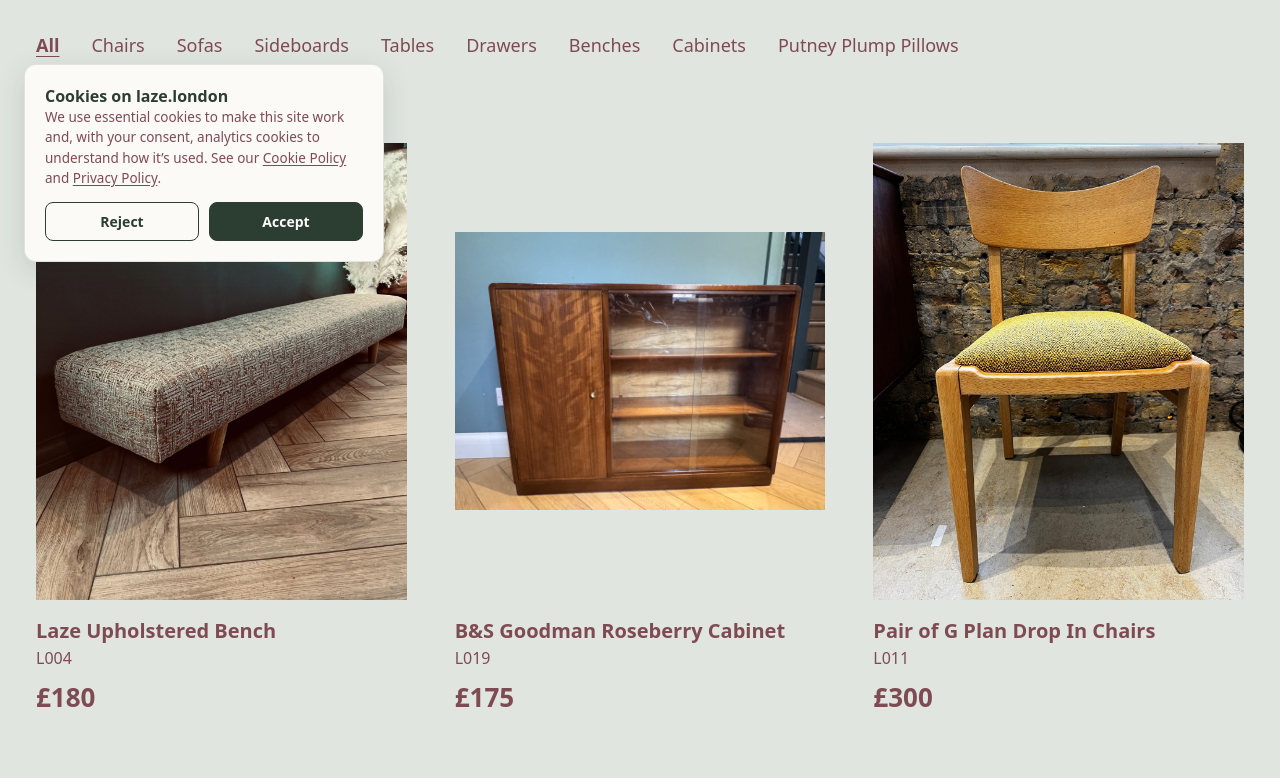
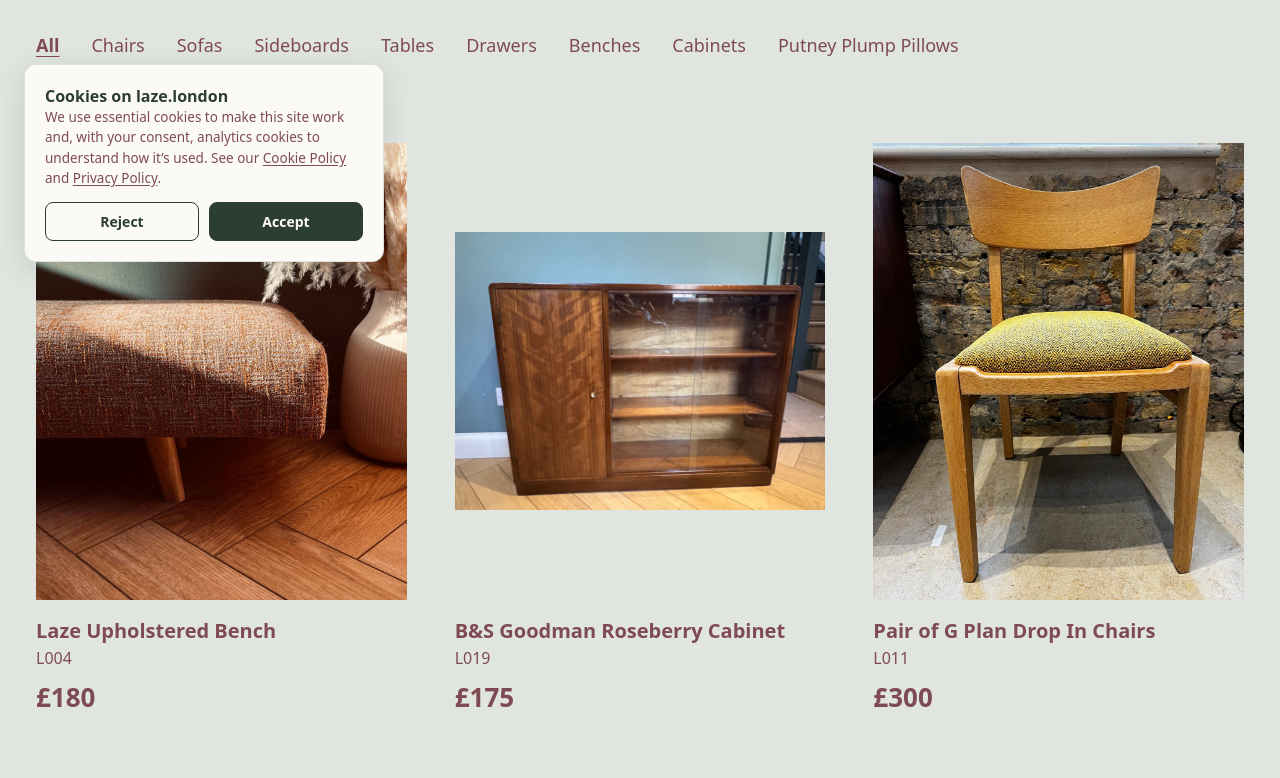
Before and after one commit to laze-london/laze-london, a plain HTML site: page furniture.html in a window 1280 px wide. Shown: the part 514-1292 px from the top of the page. Drawn offline with Linux system fonts and the light colour scheme; a web font is replaced by a local one.

Commit message:
Use the close-up photo for the bench on the furniture page
Co-Authored-By: Claude Sonnet 5.5 <noreply@anthropic.com>

```diff
--- a/furniture.html
+++ b/furniture.html
@@ -66,7 +66,7 @@
 
         <div class="product-grid">
           <a class="product" href="laze-upholstered-bench" data-category="benches" data-status="available">
-            <div class="product__media"><img src="assets/laze-bench-angle.jpg" alt="Laze upholstered bench" /></div>
+            <div class="product__media"><img src="assets/laze-bench-detail.jpg" alt="Close up of the Laze upholstered bench in Linwood Lundy Saffron fabric" /></div>
             <div class="product__info">
               <div class="product__header"><span class="product__name">Laze Upholstered Bench</span><span class="product__variant">L004</span></div>
               <span class="product__price">£180</span>
```
